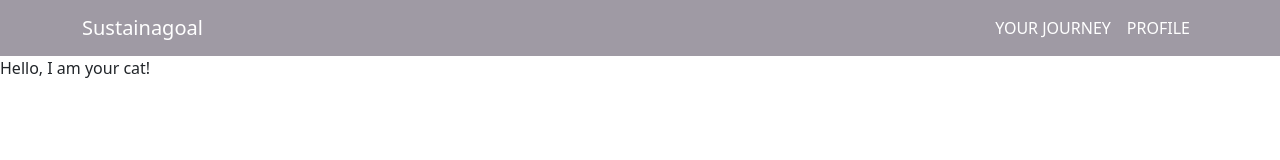
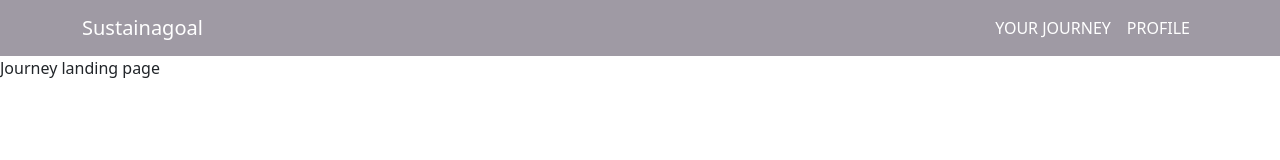
Before and after one commit to ycheng11065/SustainaGoal, a React (Create React App) app in the folder sustainagoal/: page /journey in a window 1280 px wide. Shown: the top 160 px of the page. Built offline with nearby package versions, Linux system fonts and the light colour scheme.

Commit message:
added react-router-dom

```diff
--- a/sustainagoal/package.json
+++ b/sustainagoal/package.json
@@ -10,6 +10,7 @@
     "react": "^18.2.0",
     "react-bootstrap": "^2.6.0",
     "react-dom": "^18.2.0",
+    "react-router-dom": "^6.4.3",
     "react-scripts": "5.0.1",
     "sass": "^1.56.1",
     "web-vitals": "^2.1.4"
--- a/sustainagoal/src/App.js
+++ b/sustainagoal/src/App.js
@@ -1,14 +1,23 @@
 // import './App.css';
-import Navigation from './Components/Navbar';
-import './App.scss';
-import Home from './pages/Home';
+import Navigation from "./Components/Navbar";
+import "./App.scss";
+import { BrowserRouter as Router, Route, Routes } from 'react-router-dom';
+import { Home } from "./pages/Home";
+import Profile from "./pages/Profile";
+import Journey from "./pages/Journey";
 
 function App() {
   return (
-    <div className="App">
-      <Navigation />
-      <Home />
-    </div>
+    <Router>
+      <div className="App">
+        <Navigation />
+        <Routes>
+          <Route path="/" element={<Home />} />
+          <Route path="/profile" element={<Profile />} />
+          <Route exact path="/journey" element={<Journey />} />
+        </Routes>
+      </div>
+    </Router>
   );
 }
 
--- a/sustainagoal/src/Components/Navbar.js
+++ b/sustainagoal/src/Components/Navbar.js
@@ -7,7 +7,7 @@ function Navigation() {
   return (
     <Navbar collapseOnSelect expand="lg" className="navContainer" bg="dark" variant="dark">
       <Container>
-        <Navbar.Brand href="/home" color="green">Sustainagoal</Navbar.Brand>
+        <Navbar.Brand href="/" color="green">Sustainagoal</Navbar.Brand>
         <Navbar.Toggle aria-controls="responsive-navbar-nav" />
         <Navbar.Collapse id="responsive-navbar-nav">
           <Nav className="me-auto">
--- a/sustainagoal/src/pages/Home.js
+++ b/sustainagoal/src/pages/Home.js
@@ -1,9 +1,7 @@
 import React from 'react';
 
-const Home = () => {
+export const Home = () => {
   return (
-    <div>Hello, I am your cat!</div>
+    <div>Home</div>
   );
 }
-
-export default Home;
--- a/sustainagoal/src/pages/Journey.js
+++ b/sustainagoal/src/pages/Journey.js
@@ -2,7 +2,7 @@ import React from 'react';
 
 const Journey = () => {
   return (
-    <div>Hello, I am your cat!</div>
+    <div>Journey landing page</div>
   );
 }
 
--- a/sustainagoal/src/pages/Profile.js
+++ b/sustainagoal/src/pages/Profile.js
@@ -2,7 +2,7 @@ import React from 'react';
 
 const Profile = () => {
   return (
-    <div>Hello, I am your cat!</div>
+    <div>Profile landing page</div>
   );
 }
 
```
Also changed, not shown: 1 other file (tests, documents, lock files or other folders).
